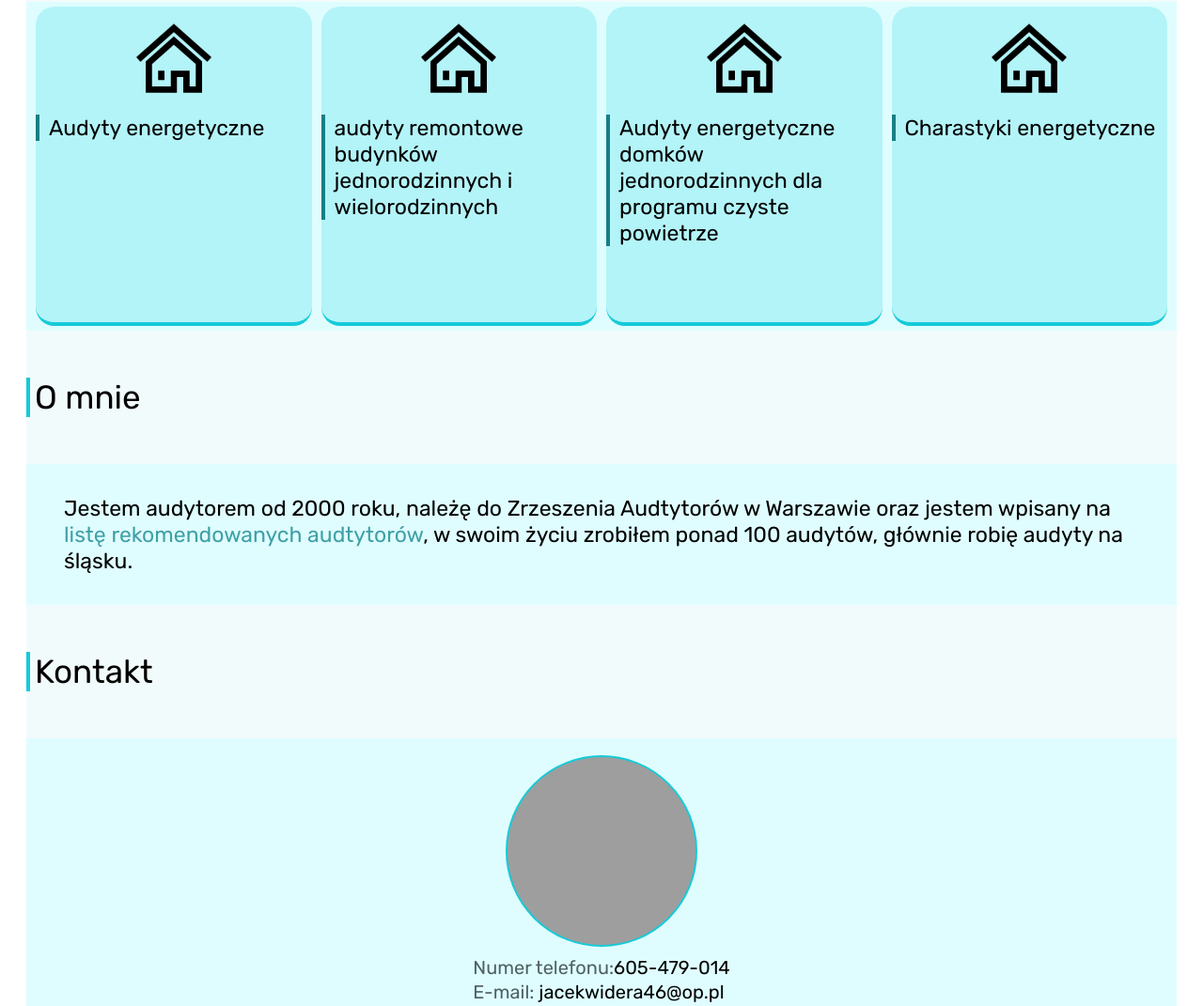
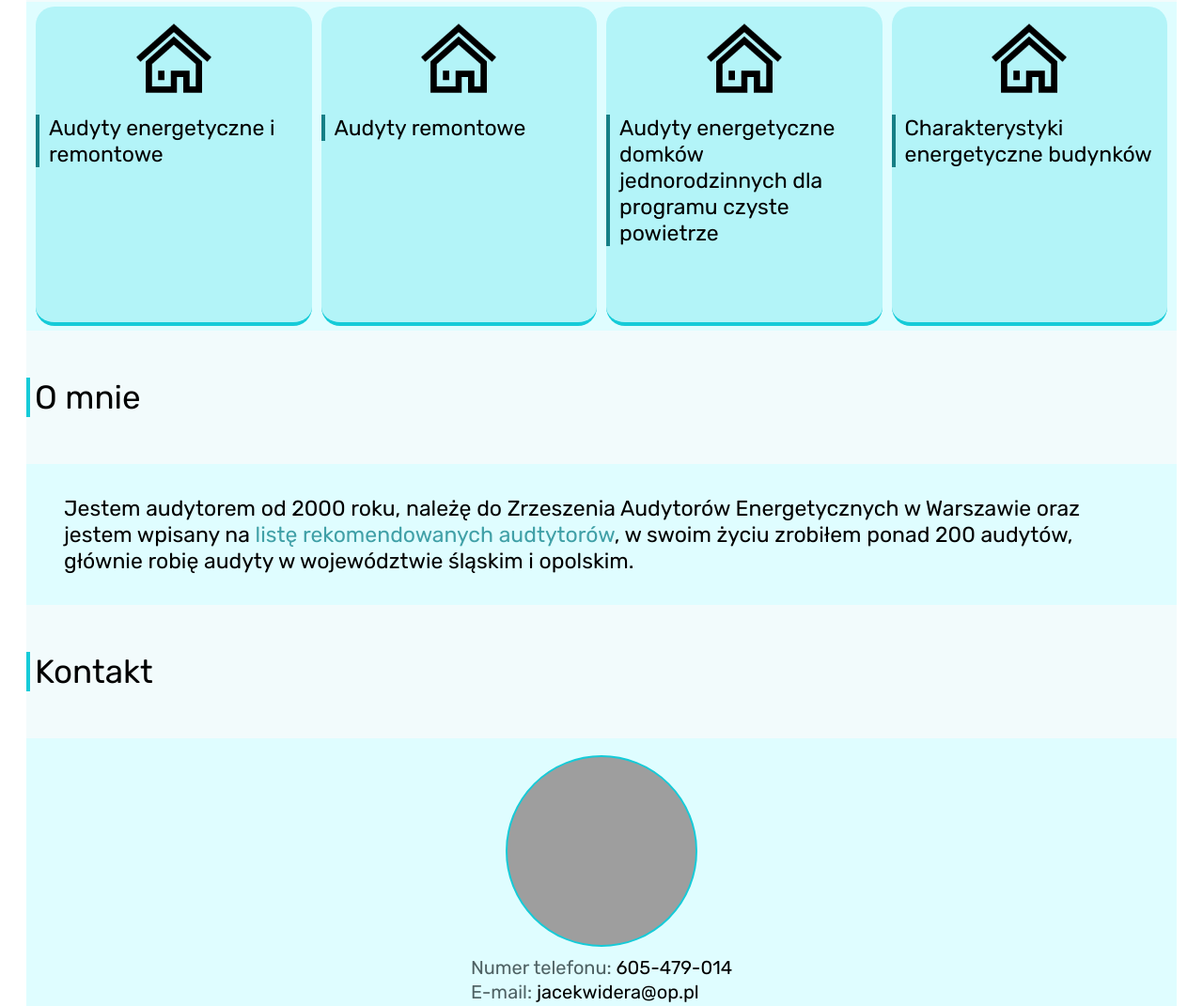
Before and after one commit to micharko/Jack, a plain HTML site: page StronaJacekWidera/index.html in a window 1280 px wide. Shown: the part 640-1711 px from the top of the page at 94% size. Drawn offline with Linux system fonts and the light colour scheme; grey boxes are pictures that could not be loaded.

Commit message:
Update index.html

```diff
--- a/StronaJacekWidera/index.html
+++ b/StronaJacekWidera/index.html
@@ -45,13 +45,13 @@
                 <div class="element">
                     <div class="img-con"><img src="img/house.png" alt=""></div>
                     <div class="text">
-                        <p>Audyty energetyczne</p>
+                        <p>Audyty energetyczne i remontowe</p>
                     </div>
                 </div>
                 <div class="element">
                     <div class="img-con"><img src="img/house.png" alt=""></div>
                     <div class="text">
-                        <p>audyty remontowe budynków jednorodzinnych i wielorodzinnych</p>
+                        <p>Audyty remontowe</p>
                     </div>
                 </div>
                 <div class="element">
@@ -63,16 +63,16 @@
                 <div class="element">
                     <div class="img-con"><img src="img/house.png" alt=""></div>
                     <div class="text">
-                        <p>Charastyki energetyczne</p>
+                        <p>Charakterystyki energetyczne budynków</p>
                     </div>
                 </div>
             </section>
             <p class="pre-section-text"><span class="border">O mnie</span></p>
             <section class="s2" id="s2-id">
-                <p>Jestem audytorem od 2000 roku, należę do Zrzeszenia Audtytorów w Warszawie oraz jestem wpisany na
+                <p>Jestem audytorem od 2000 roku, należę do Zrzeszenia Audytorów Energetycznych w Warszawie oraz jestem wpisany na
                     <a href="https://zae.org.pl/lista-audytorow/">listę rekomendowanych audtytorów</a>, w swoim życiu
-                    zrobiłem ponad 100 audytów, głównie robię audyty
-                    na śląsku.
+                    zrobiłem ponad 200 audytów, głównie robię audyty
+                    w województwie śląskim i opolskim.
                 </p>
             </section>
             <p class="pre-section-text">
@@ -82,11 +82,11 @@
                 <div class="img-container"><img src="img/jack.png" alt=""></div>
                 <div class="test">
 
-                    <p><span>Numer telefonu:</span>605-479-014</p>
+                    <p><span>Numer telefonu: </span>605-479-014</p>
 
 
 
-                    <p><span>E-mail:</span> jacekwidera46@op.pl</p>
+                    <p><span>E-mail:</span> jacekwidera@op.pl</p>
                 </div>
             </section>
 
```
